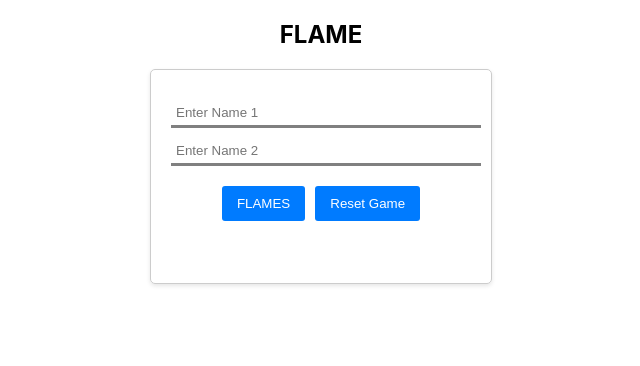
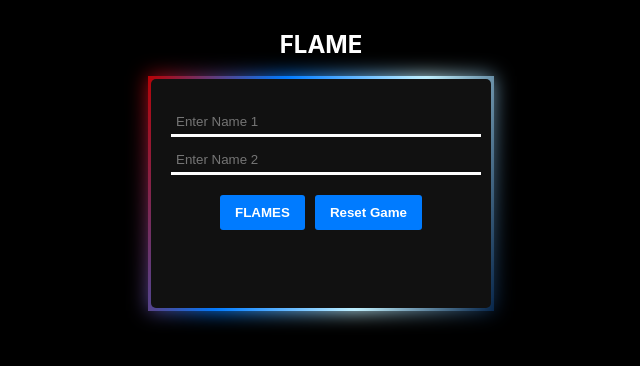
Before and after one commit to Sidharth-e/flame, a React (Create React App) app: page / in a window 1280 px wide. Shown: the top 366 px of the page, without its empty margins (319-959 px from the left). Built offline with nearby package versions, Linux system fonts and the light colour scheme.

Commit message:
upadated the UI

```diff
--- a/src/App.css
+++ b/src/App.css
@@ -1,5 +1,13 @@
+body {
+  background: #000;
+  place-items: center;
+  min-height: 100vh;
+}
 .App {
   text-align: center;
-  margin: auto;
-  height: 100vh;
+  padding: 10px 10px;
 }
+
+.header{
+  color: white;
+}
--- a/src/App.js
+++ b/src/App.js
@@ -5,7 +5,7 @@ import './App.css';
 function App() {
   return (
     <div className="App">
-      <h2>FLAME</h2>
+      <h2 className='header'>FLAME</h2>
       <FLAME/>
     </div>
   );
--- a/src/components/flame.css
+++ b/src/components/flame.css
@@ -1,12 +1,43 @@
+@font-face {
+  font-family: "Prism";
+  src: url("../assests/font/Tilt_Prism/TiltPrism-Regular-VariableFont_XROT\,YROT.ttf") format("truetype");
+}
+
+
 /* Styling for the container */
 .container {
   text-align: center;
   margin: auto;
   width: 300px;
   padding: 20px;
-  border: 1px solid #ccc;
   border-radius: 5px;
-  box-shadow: 0px 2px 4px rgba(0, 0, 0, 0.1);
+  width: 300px;
+  position: relative;
+  background: #111;
+  color: white;
+}
+@property --angle {
+  syntax: "<angle>";
+  initial-value: 0deg;
+  inherits: false;
+}
+.container::before,
+.container::after {
+  content: "";
+  position: absolute;
+  inset: -0.2rem;
+  z-index: -1;
+  background: linear-gradient(var(--angle),
+    #032146,  #C3F2FF,#007bff, #b00);
+  animation: rotate 10s linear infinite;
+}
+.container::after {
+  filter: blur(10px);
+}
+@keyframes rotate {
+  0%     { --angle: 0deg; }
+  100%   { --angle: 360deg;
+  }
 }
 
 /* Styling for the input fields */
@@ -17,9 +48,10 @@
   border:none;
   outline:none;
   display:block;
-  color:#443b37;
+  color:white;
+  background: #111;
   border-bottom-style:solid;
-  border-bottom-color:grey;
+  border-bottom-color:white;
 }
 
 /* Styling for error messages */
@@ -36,6 +68,7 @@
   border-radius: 3px;
   cursor: pointer;
   margin: 10px 5px;
+  font-weight: bolder;
 }
 
 /* Styling for loading indicator */
@@ -44,50 +77,41 @@
 }
 
 .strike{
-  font-size: 2rem;
+  font-size: 3rem;
 }
 .nonstrikethrough{
   background-color: yellow;
   margin-left: 5px;
+  font-family: 'Prism',serif;
+  color: black;
 }
 /* Styling for struck-through characters */
 .strikethrough {
   text-decoration: line-through;
   margin-left: 5px;
+  font-family: 'Prism';
+
 
 }
 
 /* Styling for compatibility description */
 .compatibility-description {
-  color: #333;
+  color: white;
   font-weight: bold;
+  font-style: italic;
+  font-size: smaller;
+  text-align: left;
 }
 
 /* Styling for result message */
 .result {
   font-weight: bold;
   margin-top: 20px;
+  text-align: center
+  ;
 }
 
 /* Styling for result color */
 .result-E {
   color: red;
 }
-
-.celebration{
-  position: absolute;
-  top: -300px;
-  bottom: 0;
-  left: 0;
-  right: 0;
-  background: rgba(0, 0, 0, 0.7);
-  transition: all 0.3s ease;
-  display: flex;
-  color: white;
-  align-items: center;
-  justify-content: center;
-}
-.animation{
-  width: 100px;
-  height: 100px;
-}
--- a/src/components/flame.js
+++ b/src/components/flame.js
@@ -32,7 +32,6 @@ function NameEntry() {
   const [name1Error, setName1Error] = useState("");
   const [name2Error, setName2Error] = useState("");
   const [isCalculating, setIsCalculating] = useState(false);
-  const [loading, setLoading] = useState(false); // Add loading state
 
 
   const handleName1Change = (event) => {
@@ -94,10 +93,6 @@ function NameEntry() {
       audioRef.current.play();
     }
     setIsCalculating(false); // Clear loading indicator
-    setLoading(true);
-    setTimeout(() => {
-        setLoading(false);
-      }, 1300);
   };
 
   const getCompatibilityDescription = (result) => {
@@ -162,7 +157,8 @@ function NameEntry() {
 
         <p className="strike">{name1Striked}</p>
         <p className="strike">{name2Striked}</p>
-        <p className="result result-{result}"> {resultMeanings[result]}</p>
+        {result ?
+        <p className="result result-{result}"> {resultMeanings[result]} between {name1} and {name2}</p>:""}
         <p className={`compatibility-description result-${result}`}>
           {compatibilityDescription}
         </p>
@@ -172,15 +168,15 @@ function NameEntry() {
         {/* <audio ref={audioRefs.M} src={flameAudioM} />
       <audio ref={audioRefs.E} src={flameAudioE} /> */}
       </div>
-      {loading & result==="F"?
-      <div className="celebration"><Lottie style={{height:350}} animationData={flameanimationF} /></div>:""}
-      {loading & result==="L"?
+      {result==="F"?
+      <div ><Lottie style={{height:350}} animationData={flameanimationF} /></div>:""}
+      {result==="L"?
       <div className="celebration"><Lottie style={{height:350}} animationData={flameanimationL} /></div>:""}
-      {loading & result==="A"?
-      <div className="celebration"><Lottie style={{height:350}} animationData={flameanimationA} /></div>:""}
-      {loading & result==="M"?
+      {result==="A"?
+      <div><Lottie style={{height:350}} animationData={flameanimationA} /></div>:""}
+      {result==="M"?
       <div className="celebration"><Lottie style={{height:350}} animationData={flameanimationM} /></div>:""}
-      { loading & result==="E"?
+      {result==="E"?
       <div className="celebration"><Lottie style={{height:350}} animationData={flameanimationE} /></div>:""}
     </>
   );
```
Also changed, not shown: src/assests/font/Tilt_Prism/OFL.txt (added), src/assests/font/Tilt_Prism/README.txt (added), src/assests/font/Tilt_Prism/TiltPrism-Regular-VariableFont_XROT,YROT.ttf (added), src/assests/font/Tilt_Prism/static/TiltPrism-Regular.ttf (added).
